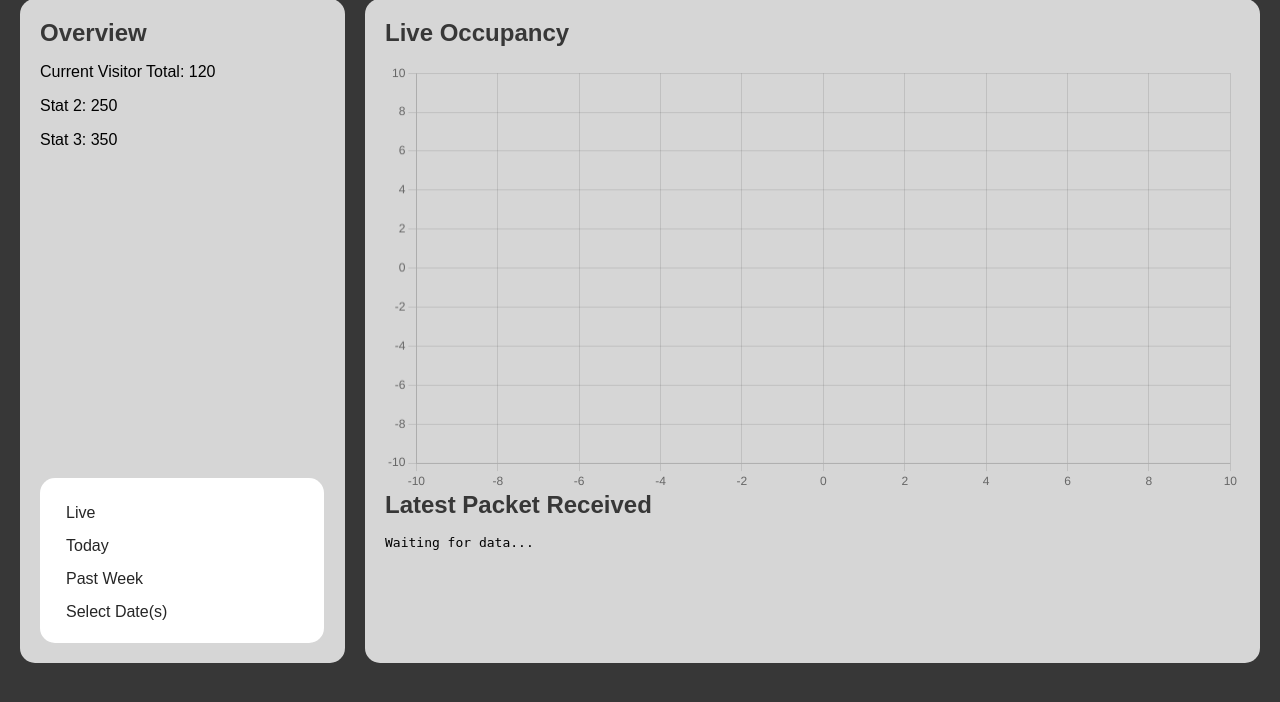
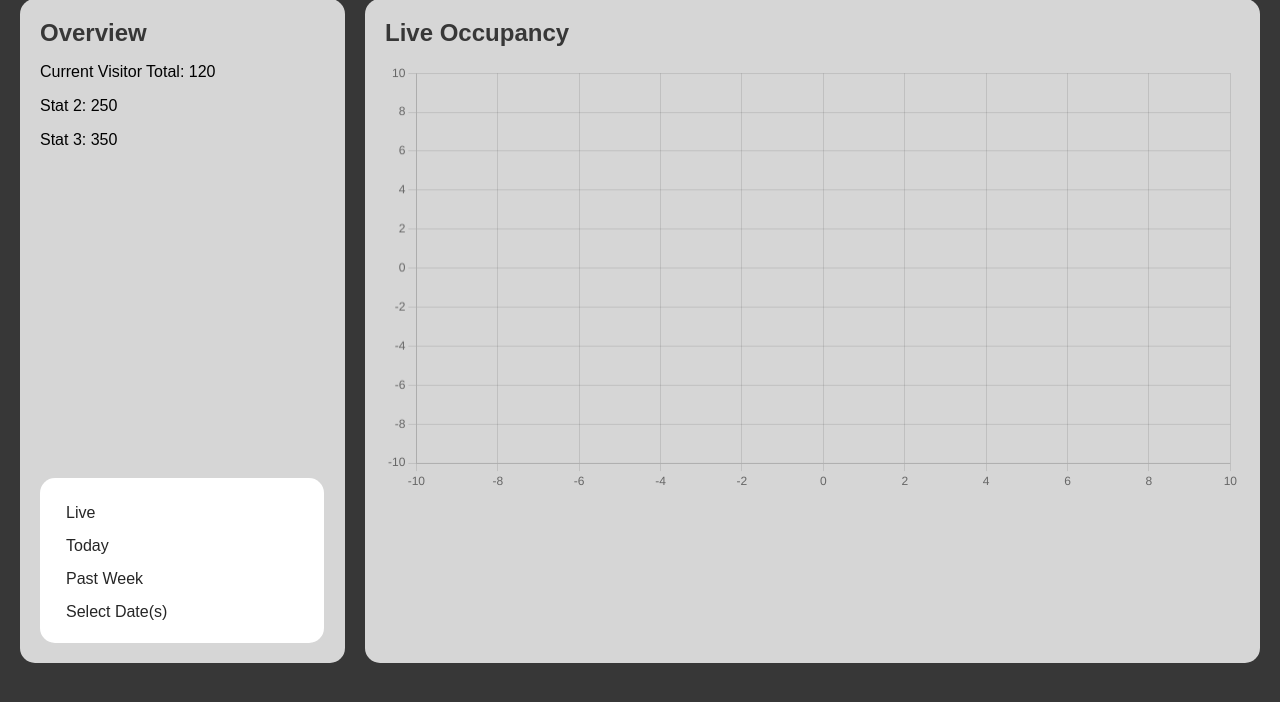
Before and after one commit to sdtanna/hypowave_webapp, a Flask app: page / in a window 1280 px wide. Shown: the part 74-776 px from the top of the page. Run offline with Flask 3, Linux system fonts and the light colour scheme; some libraries are stand-ins or nearby versions.

Commit message:
Removed data write in html and save in .py

```diff
--- a/app.py
+++ b/app.py
@@ -123,7 +123,7 @@ def handle_my_custom_event(json_data):
         formatted_date = now.strftime('%Y-%m-%d')
         formatted_time = now.strftime('%H:%M:%S')
 
-        save_trackdata(sql_username, sql_password, sql_host, sql_database, data_to_add, formatted_date, 1, 1, formatted_time)
+        #save_trackdata(sql_username, sql_password, sql_host, sql_database, data_to_add, formatted_date, 1, 1, formatted_time)
 
 
 
--- a/templates/index.html
+++ b/templates/index.html
@@ -113,8 +113,8 @@
                 });
             </script>
 
-            <h1>Latest Packet Received</h1>
-            <pre id="packet">Waiting for data...</pre>
+            <!-- <h1>Latest Packet Received</h1>
+            <pre id="packet">Waiting for data...</pre> -->
         </div>
 
     </div>
```
